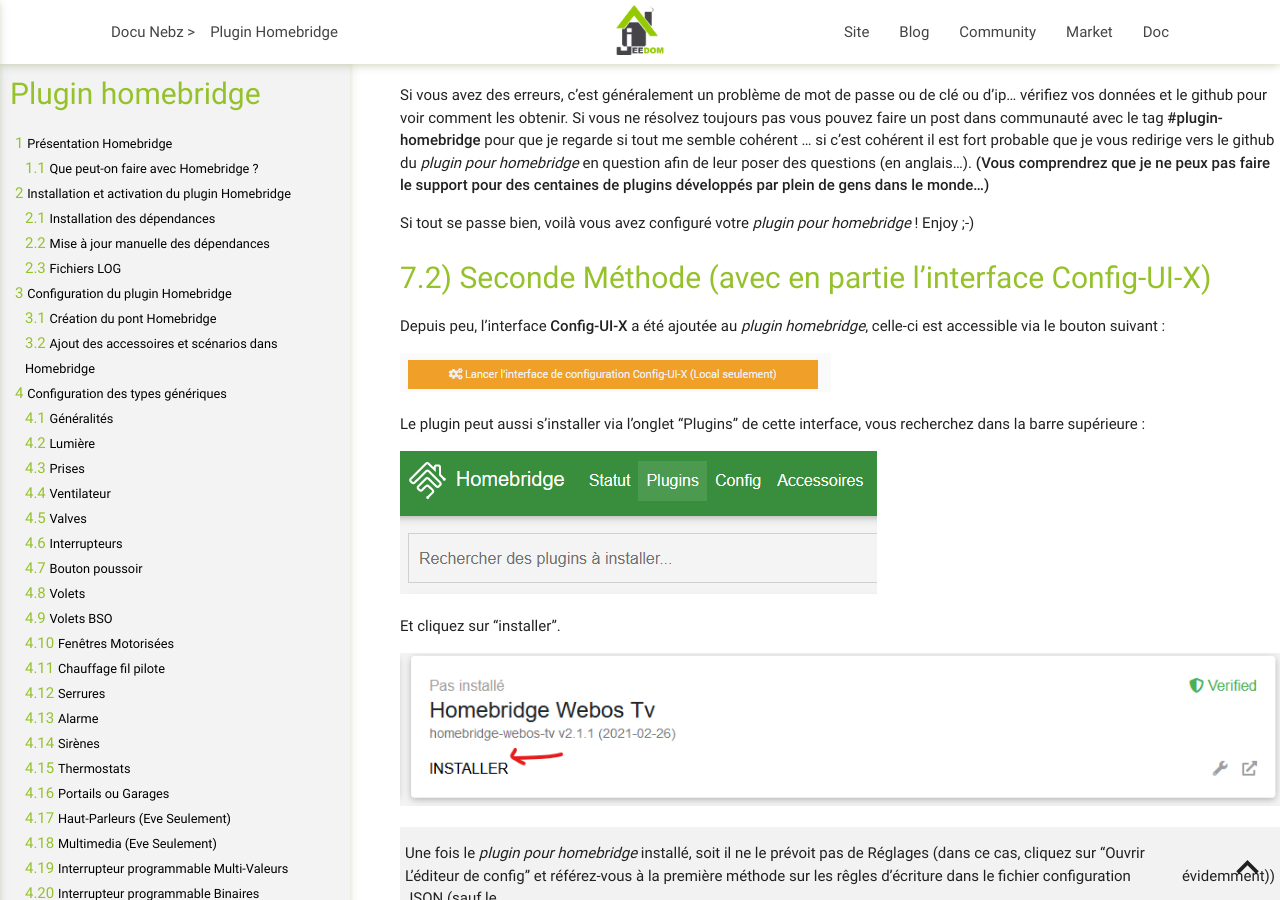
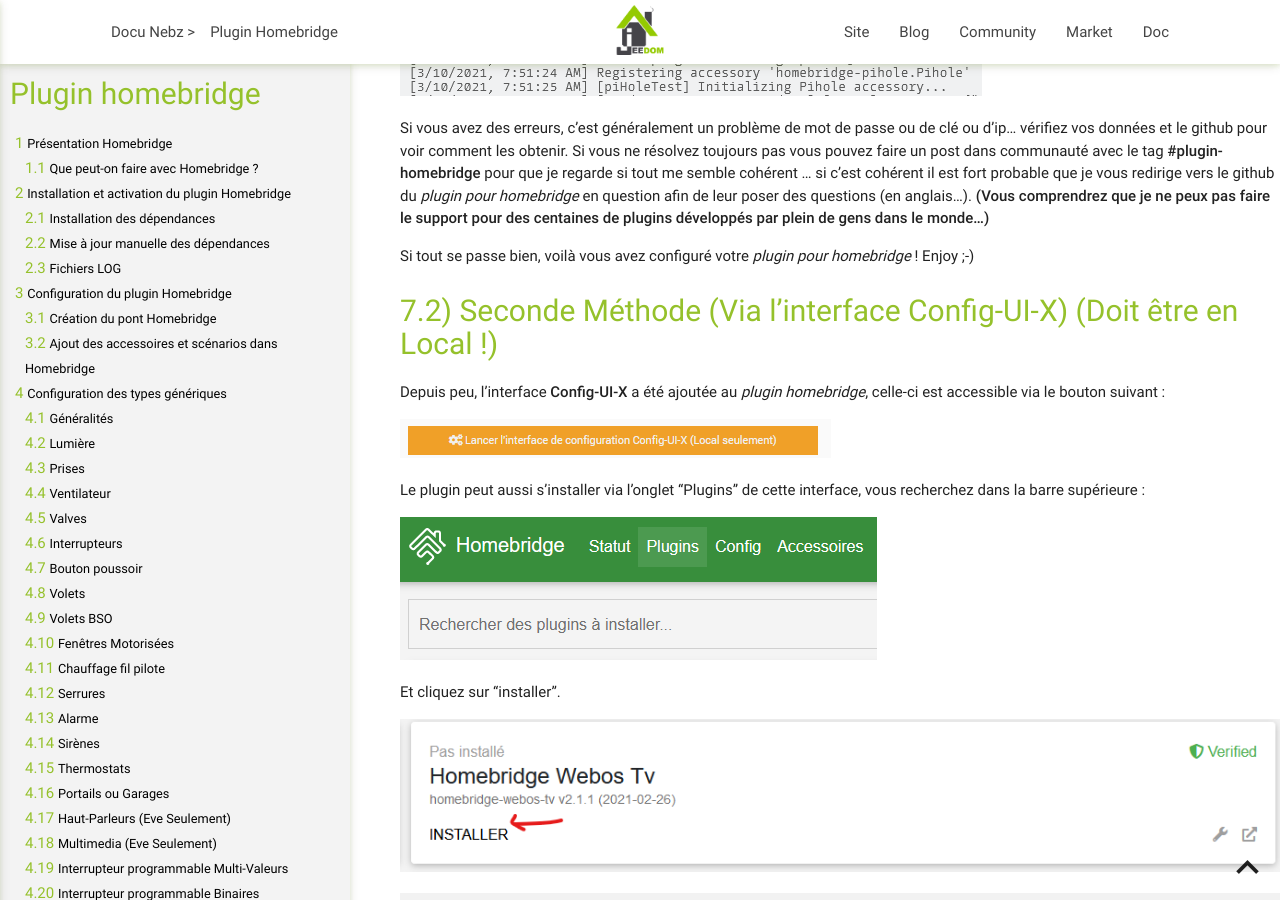
Before and after one commit to NebzHB/jeedom_docs, a Jekyll site: the page built from plugins/homebridge/fr_FR/index-beta.md, in a window 1280 px wide and 900 px high, scrolled down 33895 px. Built offline with Jekyll 4.4.1, drawn with Linux system fonts in a browser that asks for light colours; some of the changed text lies outside the part shown.

Commit message:
Update index-beta.md

```diff
--- a/plugins/homebridge/fr_FR/index-beta.md
+++ b/plugins/homebridge/fr_FR/index-beta.md
@@ -564,7 +564,7 @@
 
 ![schema partiel](../images/partialSchema.png)
 
-Première Méthode
+Première Méthode (Via la config du plugin) (À Distance ou en Local)
 ----------------
 
 Pour ajouter un *plugin pour homebridge*, il faut d'abord trouver le plugin qui vous convient... pour ce faire il faut faire une recherche dans cette liste : [http://www.homebridge.io](http://www.homebridge.io){:target="_blank" rel="noopener"} puis dans "Find a plugin" ( il y en a des centaines !!). Vous en trouverez peut être plusieurs, comparez les et regardez ceux qui ont été mis à jour récemment, ceux qui sont toujours actifs, ceux qui ont les fonctionnalités que vous désirez.
@@ -612,7 +612,7 @@
 
 Si tout se passe bien, voilà vous avez configuré votre *plugin pour homebridge* ! Enjoy ;-)
 
-Seconde Méthode (avec en partie l'interface Config-UI-X)
+Seconde Méthode (Via l'interface Config-UI-X) (Doit être en Local !)
 --------------------------------------------------------
 
 Depuis peu, l'interface **Config-UI-X** a été ajoutée au *plugin homebridge*, celle-ci est accessible via le bouton suivant :
```
